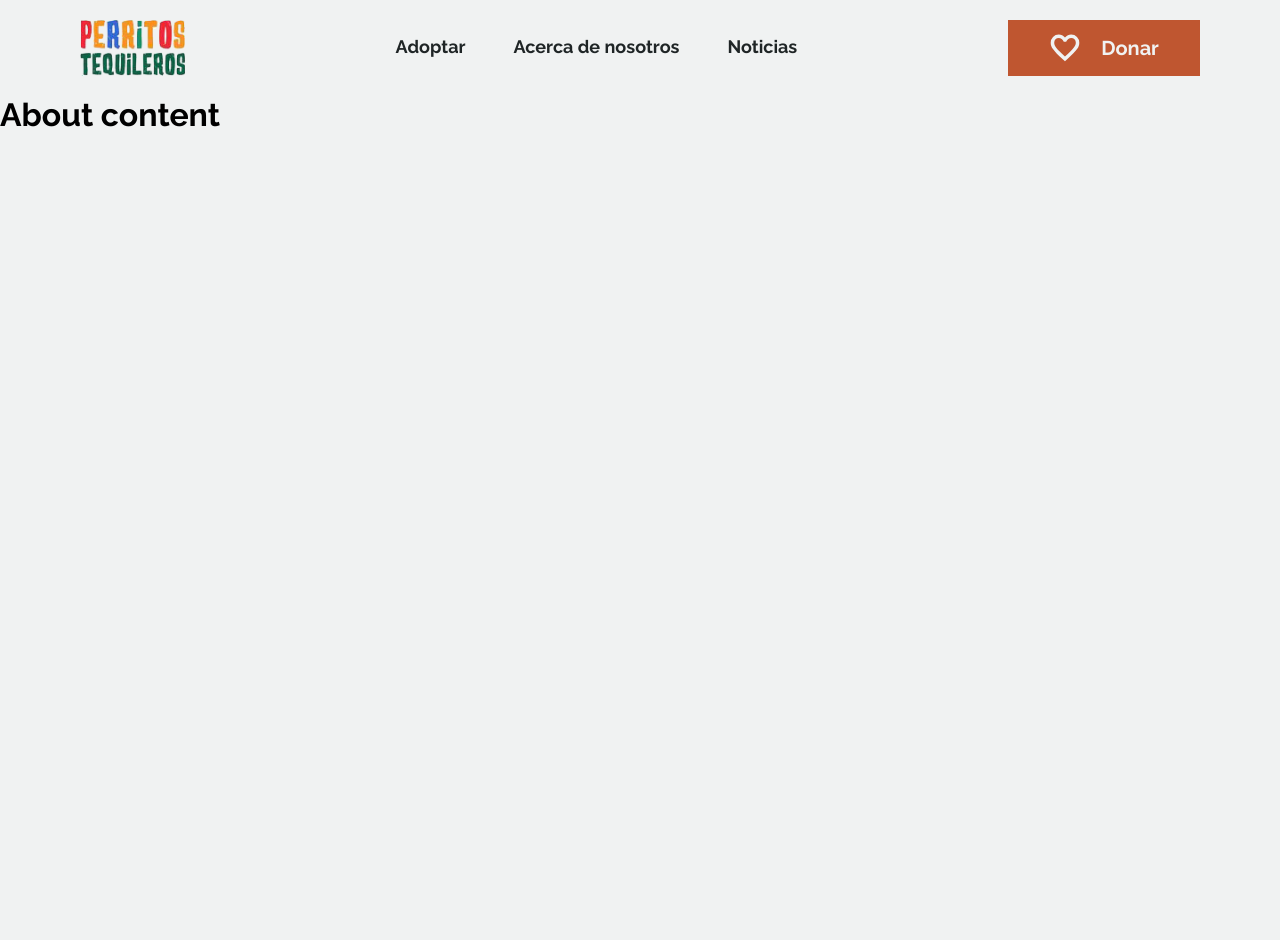
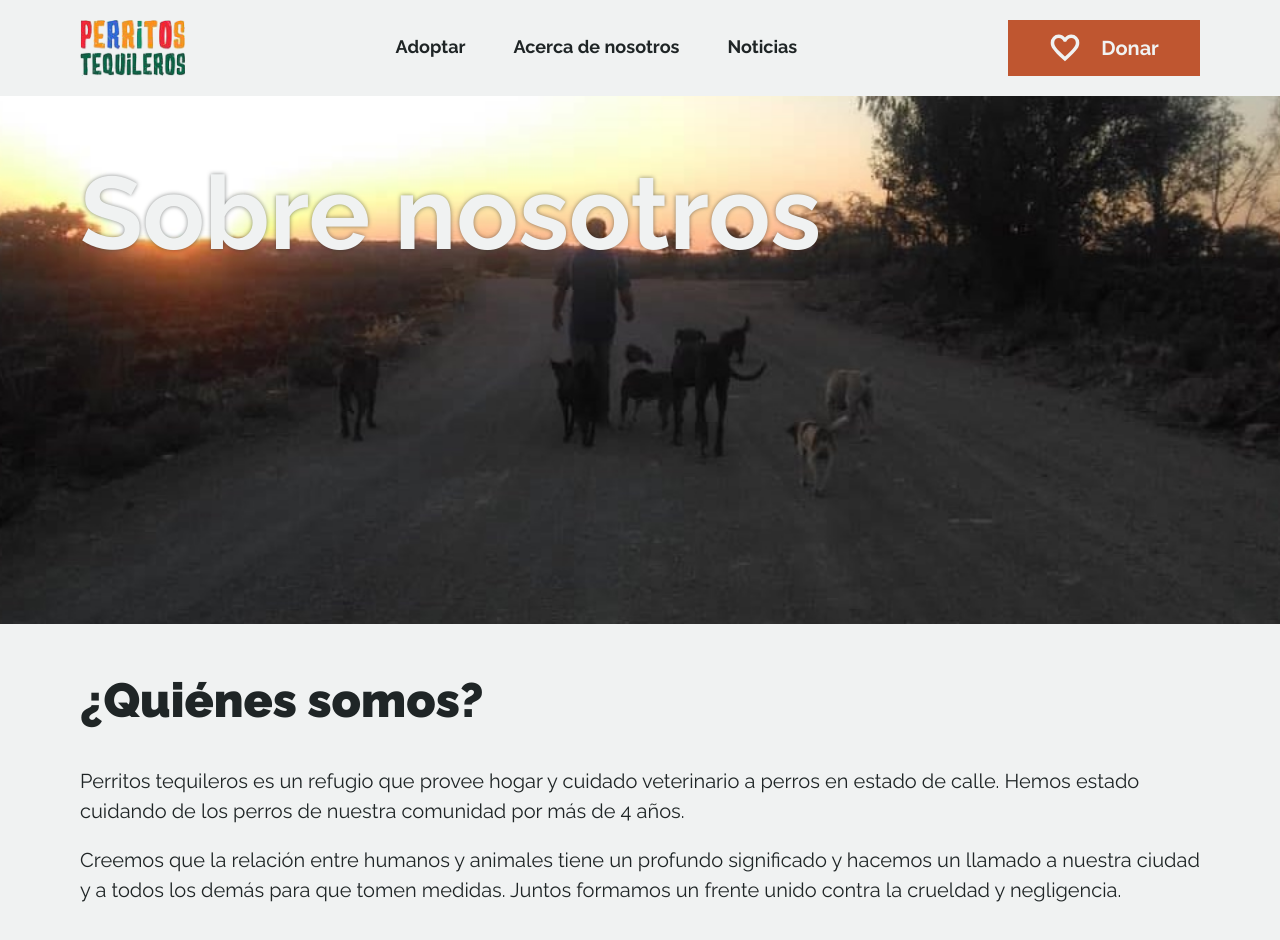
Before and after one commit to cervantesdeveloper/perritosTequileros, a React (Vite) app: page /about in a window 1280 px wide. Shown: the top 940 px of the page. Before the commit the page ends 800 px from the top, so only its background shows below. Built offline with nearby package versions, Linux system fonts and the light colour scheme.

Commit message:
I added content in about section

```diff
--- a/src/App.css
+++ b/src/App.css
@@ -7,6 +7,7 @@
   --cta: #BF5630;
   --black: #1F2526;
   --green: #6D7345;
+  --shadow: #1F252688;
 
   /*fonts*/
   --font-header: 'Noto Serif JP', serif;
@@ -33,6 +34,11 @@ h4{
 }
 
 /***** Components *****/
+/*about start*/
+.about{
+  color: var(--black);
+}
+/*about end*/
 /*adopt article start*/
 .adopt-article > *{
   /* padding: 2.5rem 1.25rem; */
@@ -744,6 +750,7 @@ p.article-news__date{
   font-size: 16vw;
   line-height: 1;
   color: var(--light-grey);
+  text-shadow: 0 0 .25rem var(--shadow);
 }
 
 @media (min-width: 1024px) {
--- a/src/pages/About.jsx
+++ b/src/pages/About.jsx
@@ -1,5 +1,25 @@
+import React from "react"
+import HeroPages from "../components/HeroPages"
+
 export default function About(){
     return (
-        <h1>About content</h1>
+        <>
+            <HeroPages image="about" text="Sobre nosotros"/>
+            <section className="container">
+                <div className="contain about">
+                    <h1 className="adopt-article__header">¿Quiénes somos?</h1>
+                    <p className="adopt-article__text">
+                         Perritos tequileros es un refugio que provee hogar y cuidado veterinario a perros en estado de calle. Hemos estado cuidando de los perros de nuestra comunidad por más de 4 años.
+                    </p>
+                    <br />
+                    <p className="adopt-article__text">
+                        Creemos que la relación entre humanos y animales tiene un profundo significado y hacemos un llamado a nuestra ciudad y a todos los demás para que tomen medidas. Juntos formamos un frente unido contra la crueldad y negligencia.
+                    </p>
+
+
+                </div>
+            </section>
+        </>
+
     )
 }
```
Also changed, not shown: public/hero_about.jpg (added).
